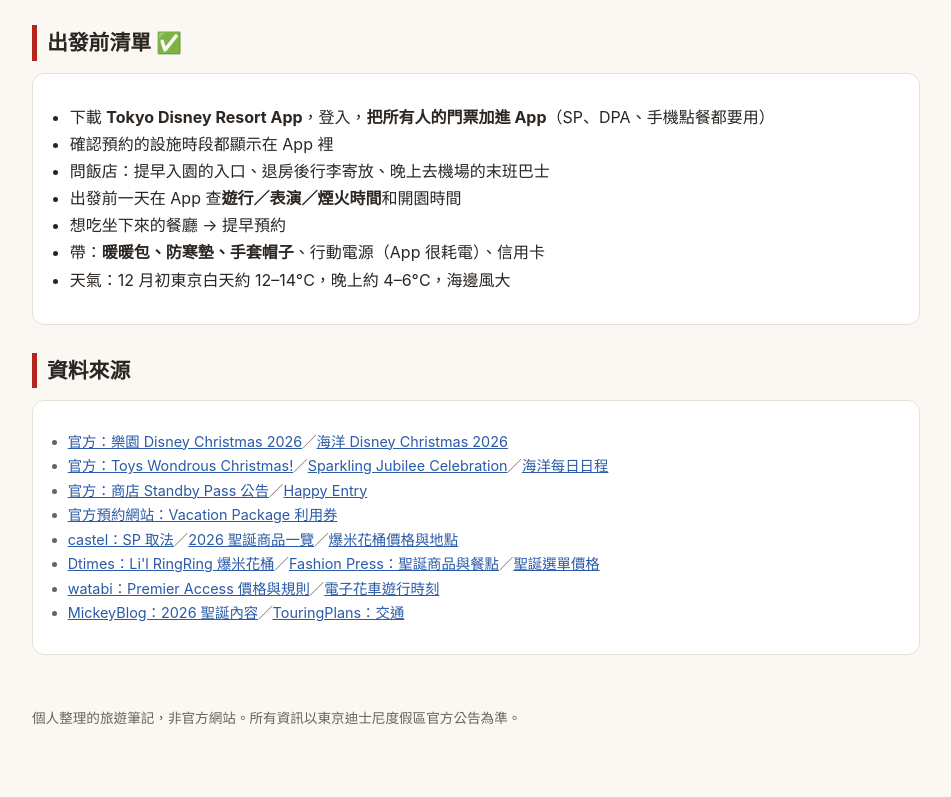
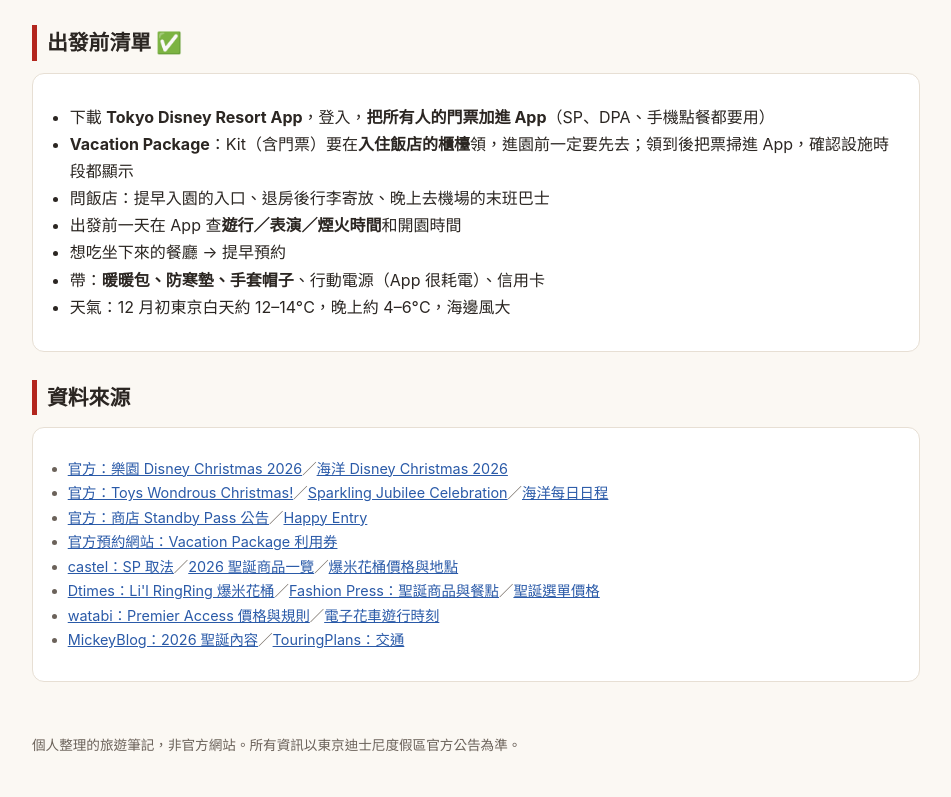
Before and after one commit to Cynthia-hsin/tokyo-disney-christmas-2026, a plain HTML site: page tips.html in a window 1280 px wide. Shown: the part 1736-2533 px from the top of the page, without its empty margins (164-1115 px from the left). Before the commit the page ends 2506 px from the top, so only its background shows below. Drawn offline with Linux system fonts and the light colour scheme.

Commit message:
Note: collect Vacation Package kit at hotel before park entry
Co-Authored-By: Claude Opus 5.5 <noreply@anthropic.com>

```diff
--- a/tips.html
+++ b/tips.html
@@ -73,7 +73,7 @@
 <div class="card">
 <ul>
   <li>下載 <strong>Tokyo Disney Resort App</strong>，登入，<strong>把所有人的門票加進 App</strong>（SP、DPA、手機點餐都要用）</li>
-  <li>確認預約的設施時段都顯示在 App 裡</li>
+  <li><strong>Vacation Package</strong>：Kit（含門票）要在<strong>入住飯店的櫃檯</strong>領，進園前一定要先去；領到後把票掃進 App，確認設施時段都顯示</li>
   <li>問飯店：提早入園的入口、退房後行李寄放、晚上去機場的末班巴士</li>
   <li>出發前一天在 App 查<strong>遊行／表演／煙火時間</strong>和開園時間</li>
   <li>想吃坐下來的餐廳 → 提早預約</li>
```
Also changed, not shown: day1.html (+1 -0 lines).
